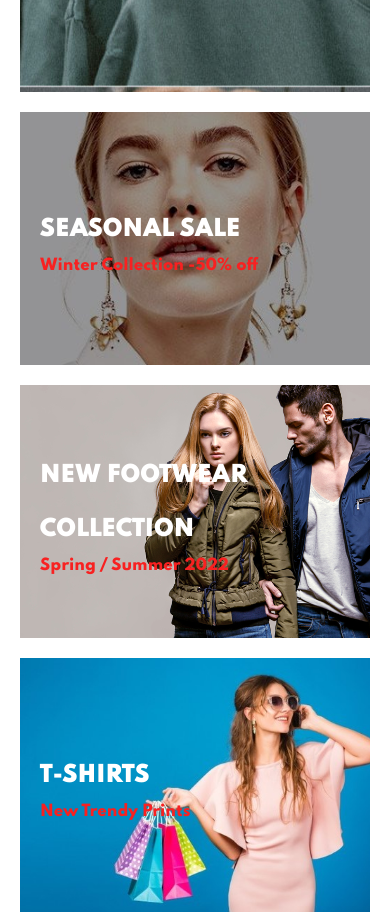
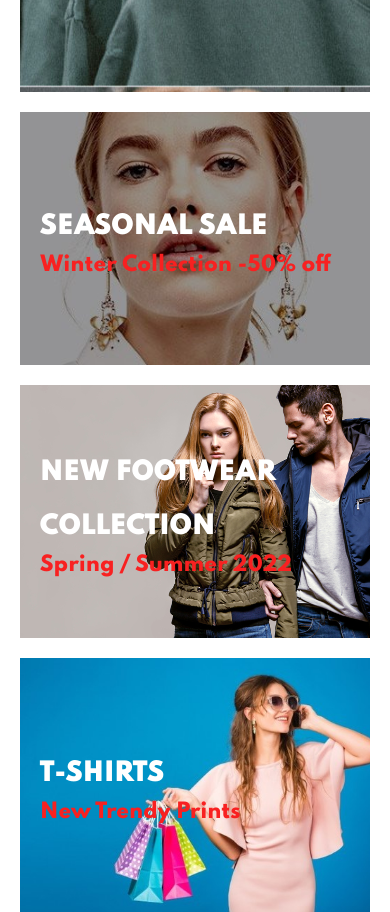
Before and after one commit to jayanta2023cse/Ecommerce-Website, a plain HTML site: page index.html in a window 390 px wide. Shown: the part 9973-10885 px from the top of the page. Drawn offline with Linux system fonts and the light colour scheme.

Commit message:
home page media query update

```diff
--- a/style.css
+++ b/style.css
@@ -1097,12 +1097,29 @@ footer .copyright {
         height: 30vh;
     }
 
+    #sm-banner .banner-box2 {
+        margin-top: 20px;
+    }
+
     #banner2 {
         padding: 0 40px;
     }
 
     #banner2 .banner-box {
-        width: 28%;
+        width: 100%;
+    }
+
+    #banner2 .banner-box {
+        min-width: 50%;
+
+    }
+
+    #banner2 h2{
+        font-size: 25px;
+    }
+
+    #banner2 h3{
+        font-size: 20px;
     }
 
     #newsletter .form {
```
